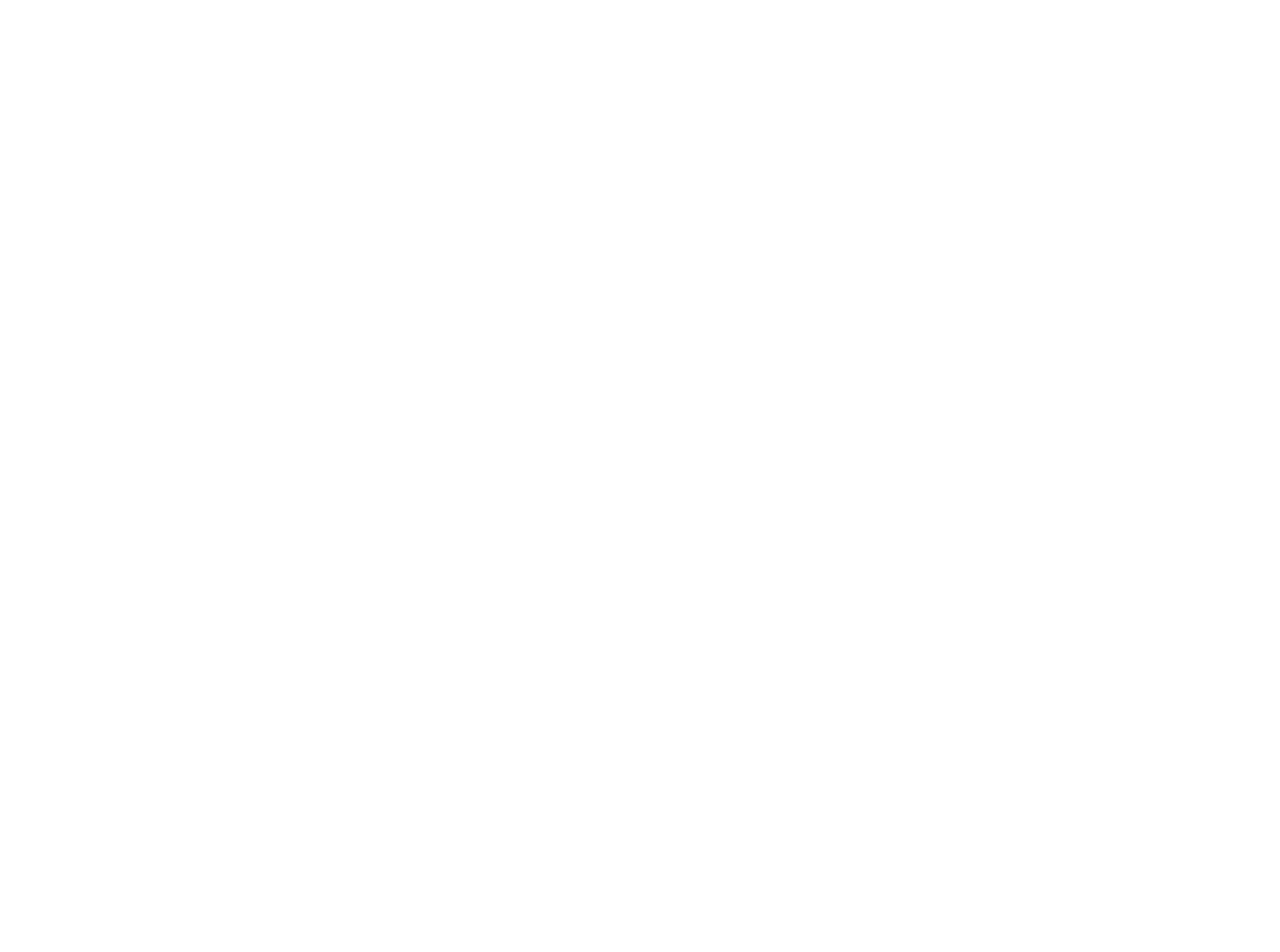
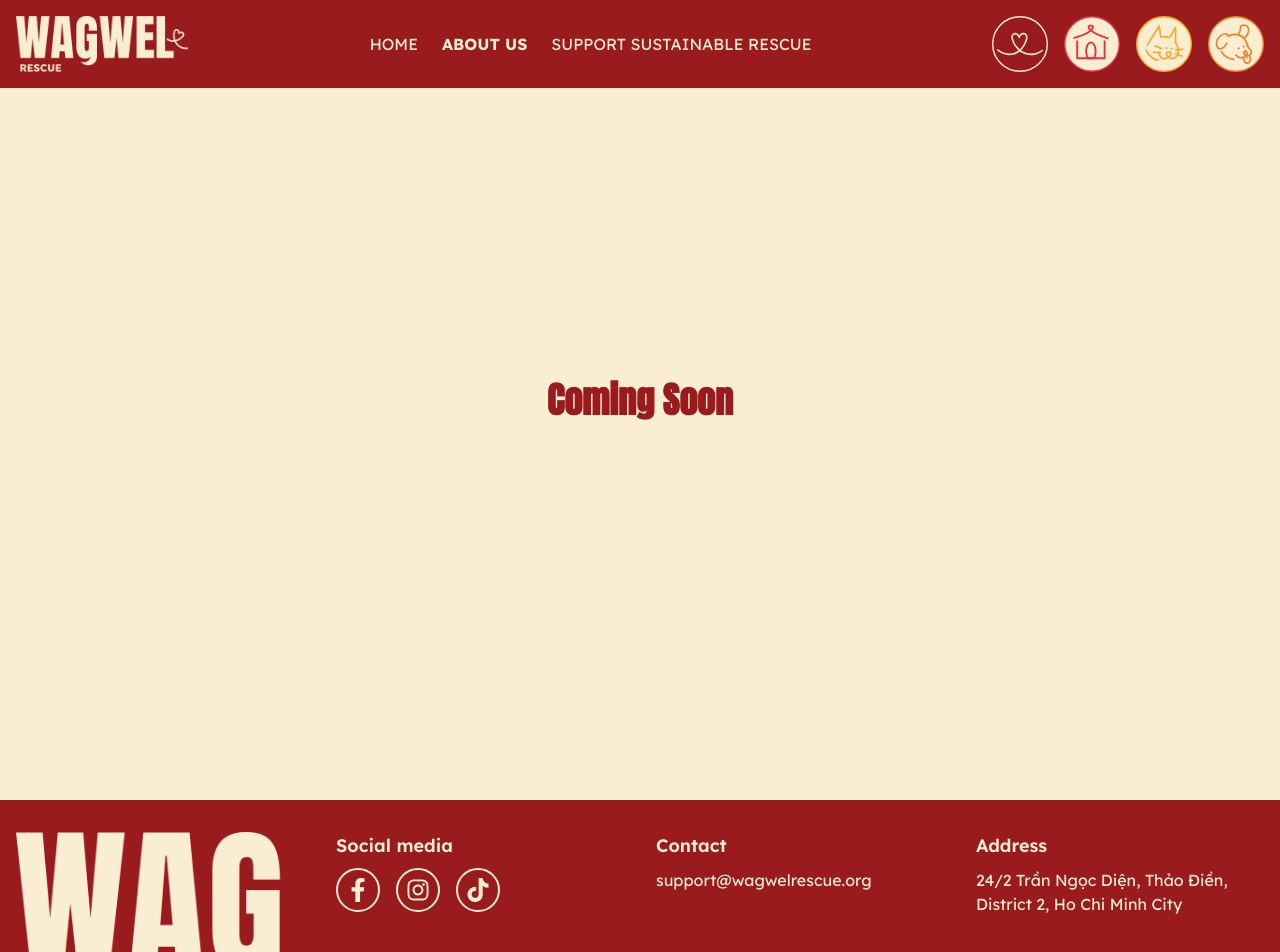
Before and after one commit to Bronzecandy/WWRescue-Website, a React (Vite) app: page /About in a window 1280 px wide. Before the commit this address had no page. Shown: the top 952 px of the page. Before the commit the page ends 800 px from the top, so only its background shows below. Built offline with nearby package versions, Linux system fonts and the light colour scheme.

Commit message:
Update link to social media

```diff
--- a/src/App.jsx
+++ b/src/App.jsx
@@ -11,7 +11,8 @@ function App() {
     <Router>
       <Routes>
         <Route path="/" element={<HomePage></HomePage>} />
-        <Route path="/Coming" element={<ComingsoonPages/>} />
+        <Route path="/About" element={<ComingsoonPages/>} />
+        <Route path="/Support" element={<ComingsoonPages/>} />
       </Routes>
     </Router>
   )
--- a/src/components/Footer.jsx
+++ b/src/components/Footer.jsx
@@ -22,13 +22,13 @@ const Footer = () => {
             <div>
               <h3 className="text-lg font-semibold mb-2">Social media</h3>
               <div className="flex space-x-4">
-                <a href="#" className="hover:text-gray-300">
+                <a href="https://www.facebook.com/WagWelRescue/" target='_blank' className="hover:text-[#991B1E] hover:bg-[#F9EDD2] border-2 border-current rounded-full p-2">
                   <FaFacebookF size={24} />
                 </a>
-                <a href="#" className="hover:text-gray-300">
+                <a href="#" className="hover:text-[#991B1E] hover:bg-[#F9EDD2] border-2 border-current rounded-full p-2">
                   <FaInstagram size={24} />
                 </a>
-                <a href="#" className="hover:text-gray-300">
+                <a href="https://www.tiktok.com/@wagwelfeline" target='_blank' className="hover:text-[#991B1E] hover:bg-[#F9EDD2] border-2 border-current rounded-full p-2">
                   <FaTiktok size={24} />
                 </a>
               </div>
@@ -37,7 +37,7 @@ const Footer = () => {
             {/* Contact */}
             <div>
               <h3 className="text-lg font-semibold mb-2">Contact</h3>
-              <p>support@wagwelrescue.org</p>
+              <a href='mailto:support@wagwelrescue.org'>support@wagwelrescue.org</a>
             </div>
             <div>
               <h3 className="text-lg font-semibold mb-2">Address</h3>
@@ -61,7 +61,7 @@ const Footer = () => {
             <div>
               <h3 className="text-lg font-semibold mb-2">Substack</h3>
               <p>
-                <a href="https://abc.substack.com" className="hover:text-gray-300">
+                <a href="" className="hover:text-gray-300">
                   abc.substack.com
                 </a>
               </p>
--- a/src/components/Navbar.jsx
+++ b/src/components/Navbar.jsx
@@ -1,44 +1,51 @@
-import React, { useState } from 'react';
+import React, { useState,useEffect } from 'react';
 import { WWRIcon, WWAIcon, WWFIcon, WWCIcon } from './Icon';
 import { FaBars, FaTimes } from 'react-icons/fa'; // Icon từ react-icons
-import { Link } from 'react-router-dom';
+import { Link,useLocation } from 'react-router-dom';
 const Navbar = () => {
+  const location = useLocation();
   const [activeLink, setActiveLink] = useState('HOME');
   const [menuOpen, setMenuOpen] = useState(false); // Trạng thái của menu
 
+  useEffect(() => {
+    if (location.pathname === '/') {
+      setActiveLink('HOME');
+    } else if (location.pathname === '/About') {
+      // Giả sử đường dẫn này dành cho About Us và Support Sustainable Rescue
+        setActiveLink('ABOUT US');
+    } else if (location.pathname === '/Support') {
+      setActiveLink('SUPPORT SUSTAINABLE RESCUE');
+    }
+  }, [location]);
   const toggleMenu = () => {
     setMenuOpen(!menuOpen);
   };
-
   return (
     <>
       <header className="bg-[#991B1E] fixed w-full z-20">
         <div className="flex items-center justify-between p-4">
           {/* Logo Section */}
-          <div className="flex">
+          <Link to="/" className="flex">
             <img src="/images/Group 98.png" alt="Wagwell Rescue" className="h-14" />
-          </div>
+          </Link>
 
           {/* Navigation Links - Ẩn trên tablet */}
           <nav className="hidden md:flex gap-6 text-xs lg:text-base">
             <Link
               to="/"
               className={`text-[#F9EDD2] ${activeLink === 'HOME' ? 'font-bold' : 'transition-all hover:font-bold'}`}
-              onClick={() => setActiveLink('HOME')}
             >
               HOME
             </Link>
             <Link
-              to="/Coming"
+              to="/About"
               className={`text-[#F9EDD2] ${activeLink === 'ABOUT US' ? 'font-bold' : 'transition-all hover:font-bold'}`}
-              onClick={() => setActiveLink('ABOUT US')}
             >
               ABOUT US
             </Link>
             <Link
-              to="/Coming"
+              to="/Support"
               className={`text-[#F9EDD2] ${activeLink === 'SUPPORT SUSTAINABLE RESCUE' ? 'font-bold' : 'transition-all hover:font-bold'}`}
-              onClick={() => setActiveLink('SUPPORT SUSTAINABLE RESCUE')}
             >
               SUPPORT SUSTAINABLE RESCUE
             </Link>
@@ -47,9 +54,15 @@ const Navbar = () => {
           {/* Icons Section - Ẩn trên tablet */}
           <div className="hidden md:flex gap-4">
             <WWRIcon />
-            <WWAIcon />
-            <WWFIcon />
-            <WWCIcon />
+            <a href="https://www.facebook.com/WagWelAdoption/"  target="_blank">
+              <WWAIcon />
+            </a>
+            <a href="https://www.facebook.com/WagWelSaigonFeline/" target='_blank'>
+              <WWFIcon />
+            </a>
+            <a href="https://www.facebook.com/WagWelSaigonCanine/" target='_blank'>
+              <WWCIcon />
+            </a>
           </div>
 
           {/* Menu Icon cho tablet (Hiển thị dưới md) */}
@@ -68,7 +81,7 @@ const Navbar = () => {
 
         {/* Slide-in Menu từ bên phải (hiện khi nhấn vào icon menu) */}
         <div
-          className={`fixed top-0 right-0 w-64 h-full bg-[#EF3927] text-[#F9EDD2] p-4 transform transition-transform duration-300 z-20 ${
+          className={`fixed top-0 right-0 w-64 h-full bg-[#991B1E] text-[#F9EDD2] p-4 transform transition-transform duration-300 z-20 ${
             menuOpen ? 'translate-x-0' : 'translate-x-full'
           }`}
         >
@@ -76,41 +89,44 @@ const Navbar = () => {
             <FaTimes className="text-2xl cursor-pointer" onClick={toggleMenu} />
           </div>
           <nav className="mt-4">
-            <a
-              href="#"
+            <Link
+              to="/"
               className={`block py-2 ${activeLink === 'HOME' ? 'font-bold' : 'transition-all hover:font-bold'}`}
               onClick={() => {
-                setActiveLink('HOME');
                 toggleMenu();
               }}
             >
               HOME
-            </a>
-            <a
-              href="#"
+            </Link>
+            <Link
+              to="/About"
               className={`block py-2 ${activeLink === 'ABOUT US' ? 'font-bold' : 'transition-all hover:font-bold'}`}
               onClick={() => {
-                setActiveLink('ABOUT US');
                 toggleMenu();
               }}
             >
               ABOUT US
-            </a>
-            <a
-              href="#"
+            </Link>
+            <Link
+              to="/Support"
               className={`block py-2 ${activeLink === 'SUPPORT SUSTAINABLE RESCUE' ? 'font-bold' : 'transition-all hover:font-bold'}`}
               onClick={() => {
-                setActiveLink('SUPPORT SUSTAINABLE RESCUE');
                 toggleMenu();
               }}
             >
               SUPPORT SUSTAINABLE RESCUE
-            </a>
+            </Link>
             <div className="flex gap-4 pt-4">
               <WWRIcon />
+              <a href="https://www.facebook.com/WagWelAdoption/"  target="_blank">
               <WWAIcon />
+            </a>
+            <a href="https://www.facebook.com/WagWelSaigonFeline/" target='_blank'>
               <WWFIcon />
+            </a>
+            <a href="https://www.facebook.com/WagWelSaigonCanine/" target='_blank'>
               <WWCIcon />
+            </a>
             </div>
           </nav>
         </div>
```
Also changed, not shown: src/pages/HomePage.jsx (+8 -7 lines).
